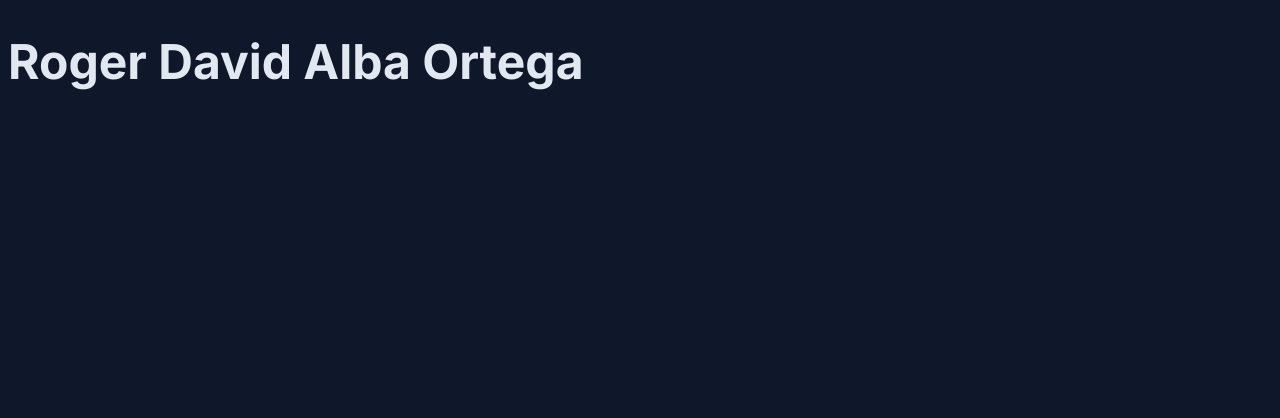
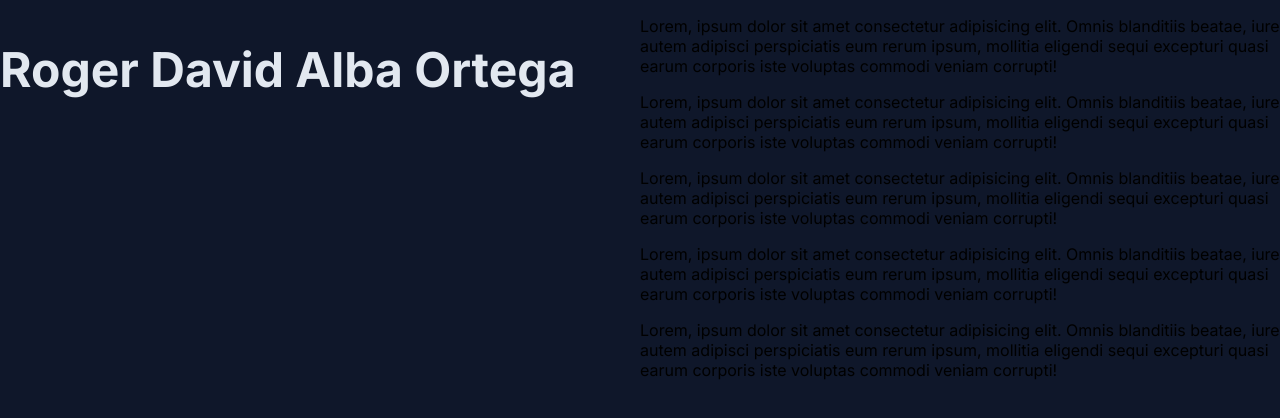
Before and after one commit to Davidalbort/Portfolio, a Next.js app: page / in a window 1280 px wide. Shown: the top 418 px of the page. Built offline with nearby package versions, Linux system fonts and the light colour scheme.

Commit message:
Style: Add layout to page principal

```diff
--- a/jest.config.js
+++ b/jest.config.js
@@ -9,6 +9,7 @@ const createJestConfig = nextJest({
 const customJestConfig = {
   setupFilesAfterEnv: ['<rootDir>/jest.setup.js'],
   testEnvironment: 'jest-environment-jsdom',
+  testMatch: ['**/*.test.[jt]s?(x)'],
 }
 
 // createJestConfig is exported this way to ensure that next/jest can load the Next.js config which is async
--- a/package.json
+++ b/package.json
@@ -27,6 +27,7 @@
   "devDependencies": {
     "@testing-library/jest-dom": "^6.0.1",
     "@testing-library/react": "^14.0.0",
+    "@types/jest": "^29.5.4",
     "eslint-config-prettier": "^9.0.0",
     "husky": "^8.0.3",
     "jest": "^29.6.2",
--- a/src/app/page.tsx
+++ b/src/app/page.tsx
@@ -1,7 +1,12 @@
+import { Main } from '@/components/main/Main'
+import { Sidebar } from '@/components/sidebar/Sidebar'
+import '@/styles/pages/home.scss'
+
 export default function Home() {
   return (
-    <main>
-      <h1>Roger David Alba Ortega</h1>
-    </main>
+    <div className="home">
+      <Sidebar />
+      <Main />
+    </div>
   )
 }
--- /dev/null
+++ b/src/components/main/Main.tsx
@@ -0,0 +1,36 @@
+export function Main() {
+  return (
+    <main>
+      <p>
+        Lorem, ipsum dolor sit amet consectetur adipisicing elit. Omnis
+        blanditiis beatae, iure autem adipisci perspiciatis eum rerum ipsum,
+        mollitia eligendi sequi excepturi quasi earum corporis iste voluptas
+        commodi veniam corrupti!
+      </p>
+      <p>
+        Lorem, ipsum dolor sit amet consectetur adipisicing elit. Omnis
+        blanditiis beatae, iure autem adipisci perspiciatis eum rerum ipsum,
+        mollitia eligendi sequi excepturi quasi earum corporis iste voluptas
+        commodi veniam corrupti!
+      </p>
+      <p>
+        Lorem, ipsum dolor sit amet consectetur adipisicing elit. Omnis
+        blanditiis beatae, iure autem adipisci perspiciatis eum rerum ipsum,
+        mollitia eligendi sequi excepturi quasi earum corporis iste voluptas
+        commodi veniam corrupti!
+      </p>
+      <p>
+        Lorem, ipsum dolor sit amet consectetur adipisicing elit. Omnis
+        blanditiis beatae, iure autem adipisci perspiciatis eum rerum ipsum,
+        mollitia eligendi sequi excepturi quasi earum corporis iste voluptas
+        commodi veniam corrupti!
+      </p>
+      <p>
+        Lorem, ipsum dolor sit amet consectetur adipisicing elit. Omnis
+        blanditiis beatae, iure autem adipisci perspiciatis eum rerum ipsum,
+        mollitia eligendi sequi excepturi quasi earum corporis iste voluptas
+        commodi veniam corrupti!
+      </p>
+    </main>
+  )
+}
--- /dev/null
+++ b/src/components/sidebar/Sidebar.tsx
@@ -0,0 +1,8 @@
+import '@/styles/components/sidebar.scss'
+export function Sidebar() {
+  return (
+    <aside className="sidebar">
+      <h1>Roger David Alba Ortega</h1>
+    </aside>
+  )
+}
--- a/src/styles/base/base.scss
+++ b/src/styles/base/base.scss
@@ -3,6 +3,7 @@
 html,
 body {
   background-color: colors.$background-primary;
+  margin: 0;
 }
 
 h1 {
--- /dev/null
+++ b/src/styles/components/sidebar.scss
@@ -0,0 +1,7 @@
+.sidebar {
+  @media screen and (min-width: 900px) {
+    position: sticky;
+    top: 0;
+    height: 25vh;
+  }
+}
--- a/src/styles/main.scss
+++ b/src/styles/main.scss
@@ -1,2 +1,4 @@
 @import './base/reset', './base/base';
 @import './abstracts/colors';
+@import './components/sidebar.scss';
+@import './pages/home.scss';
--- /dev/null
+++ b/src/styles/pages/home.scss
@@ -0,0 +1,4 @@
+.home {
+  display: grid;
+  grid-template-columns: repeat(auto-fit, minmax(450px, 1fr));
+}
```
Also changed, not shown: 2 other files (tests, documents, lock files or other folders).
